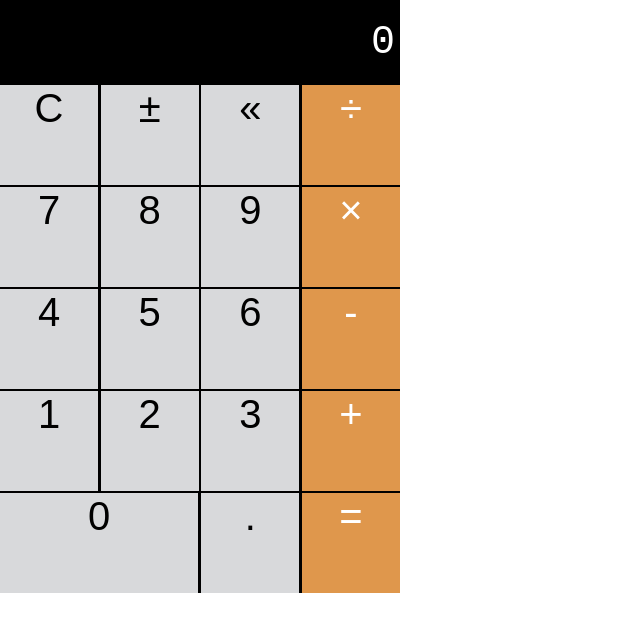
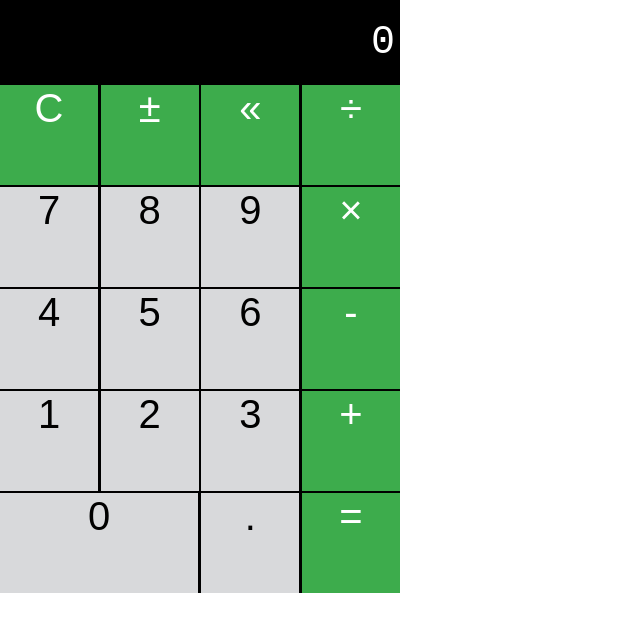
Before and after one commit to denny-dang/Calculator, a plain HTML site: page index.html in a window 1280 px wide. Shown: the whole page, without its empty margins (0-640 px from the left). Drawn offline with Linux system fonts and the light colour scheme.

Commit message:
fix hover colors

```diff
--- a/calc.css
+++ b/calc.css
@@ -43,31 +43,31 @@ body {
     background-color: #bbbcbe;
 }
 
-.calc-button:last-child {
-    background-color: #df974c;
+.symbol {
+    background-color: #3dac4c;
     color: white;
 }
 
-.calc-button:last-child:hover {
-    background-color: #dfb07e;
+.symbol:hover {
+    background-color: #6fda7d;
 }
 
-.calc-button:last-child:active {
-    background-color: #dd8d37;
+.symbol:active {
+    background-color: #2e863a;
 }
 
 .calc-row .sign-clicked {
-    color: #df974c;
+    color: #3dac4c;
     background-color: white;
 }
 
 .sign-clicked:last-child:hover {
-    color: #df974c;
+    color: #3dac4c;
     background-color: white;
 }
 
 .sign-clicked:last-child:active {
-    color: #df974c;
+    color: #3dac4c;
     background-color: white;
 }
 
--- a/index.html
+++ b/index.html
@@ -12,33 +12,33 @@
       <section id="output">0</section>
       <section class="calc-buttons">
         <div class="calc-row">
-          <button class="calc-button">C</button>
-          <button class="calc-button">±</button>
-          <button class="calc-button">«</button>
-          <button class="calc-button">÷</button>
+          <button class="calc-button symbol">C</button>
+          <button class="calc-button symbol">±</button>
+          <button class="calc-button symbol">«</button>
+          <button class="calc-button symbol">÷</button>
         </div>
         <div class="calc-row">
           <button class="calc-button">7</button>
           <button class="calc-button">8</button>
           <button class="calc-button">9</button>
-          <button class="calc-button">×</button>
+          <button class="calc-button symbol">×</button>
         </div>
         <div class="calc-row">
           <button class="calc-button">4</button>
           <button class="calc-button">5</button>
           <button class="calc-button">6</button>
-          <button class="calc-button">-</button>
+          <button class="calc-button symbol">-</button>
         </div>
         <div class="calc-row">
           <button class="calc-button">1</button>
           <button class="calc-button">2</button>
           <button class="calc-button">3</button>
-          <button class="calc-button">+</button>
+          <button class="calc-button symbol">+</button>
         </div>
         <div class="calc-row">
           <button class="two-blocks calc-button">0</button>
           <button class="calc-button">.</button>
-          <button class="calc-button">=</button>
+          <button class="calc-button symbol">=</button>
         </div>
       </section>
     </div>
```
